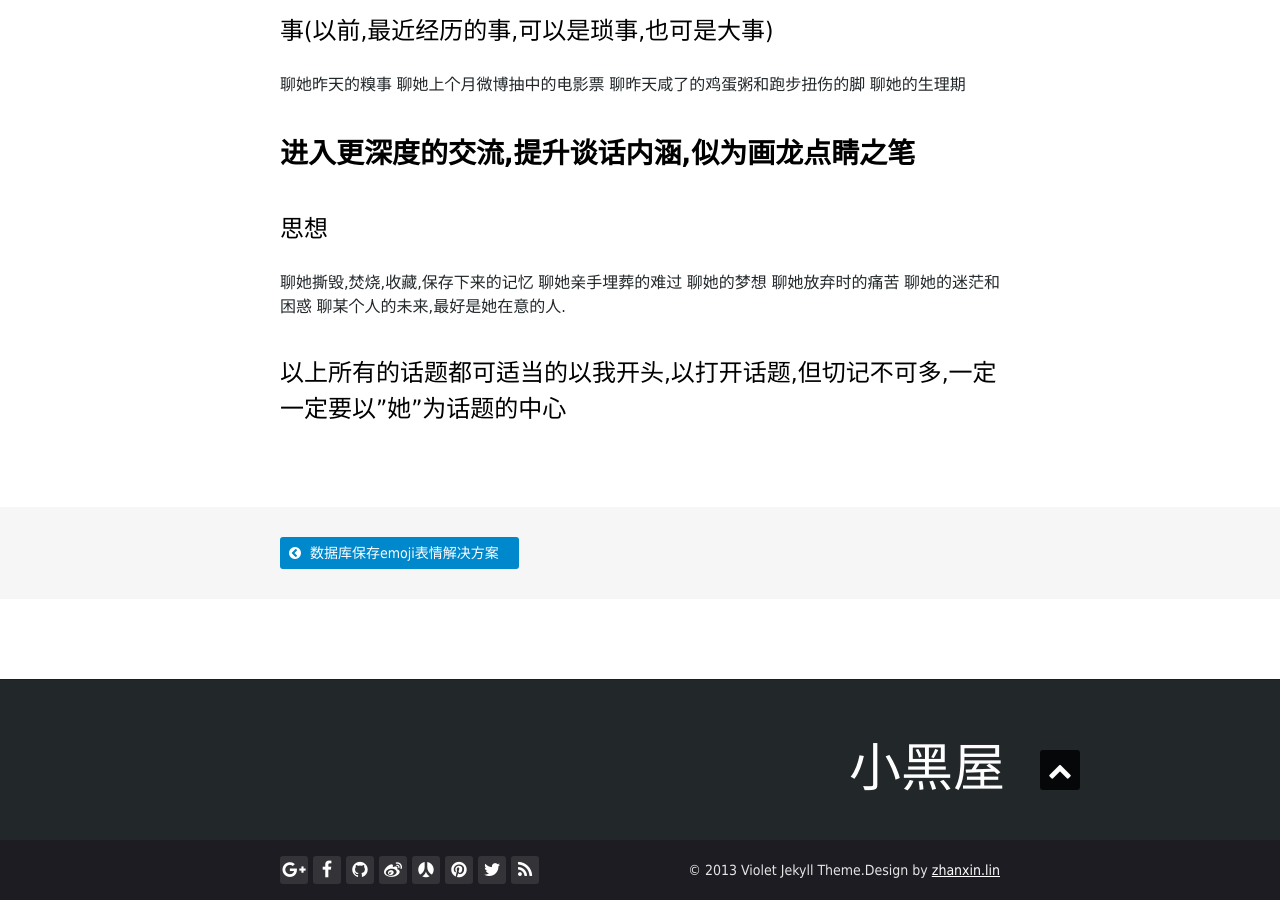
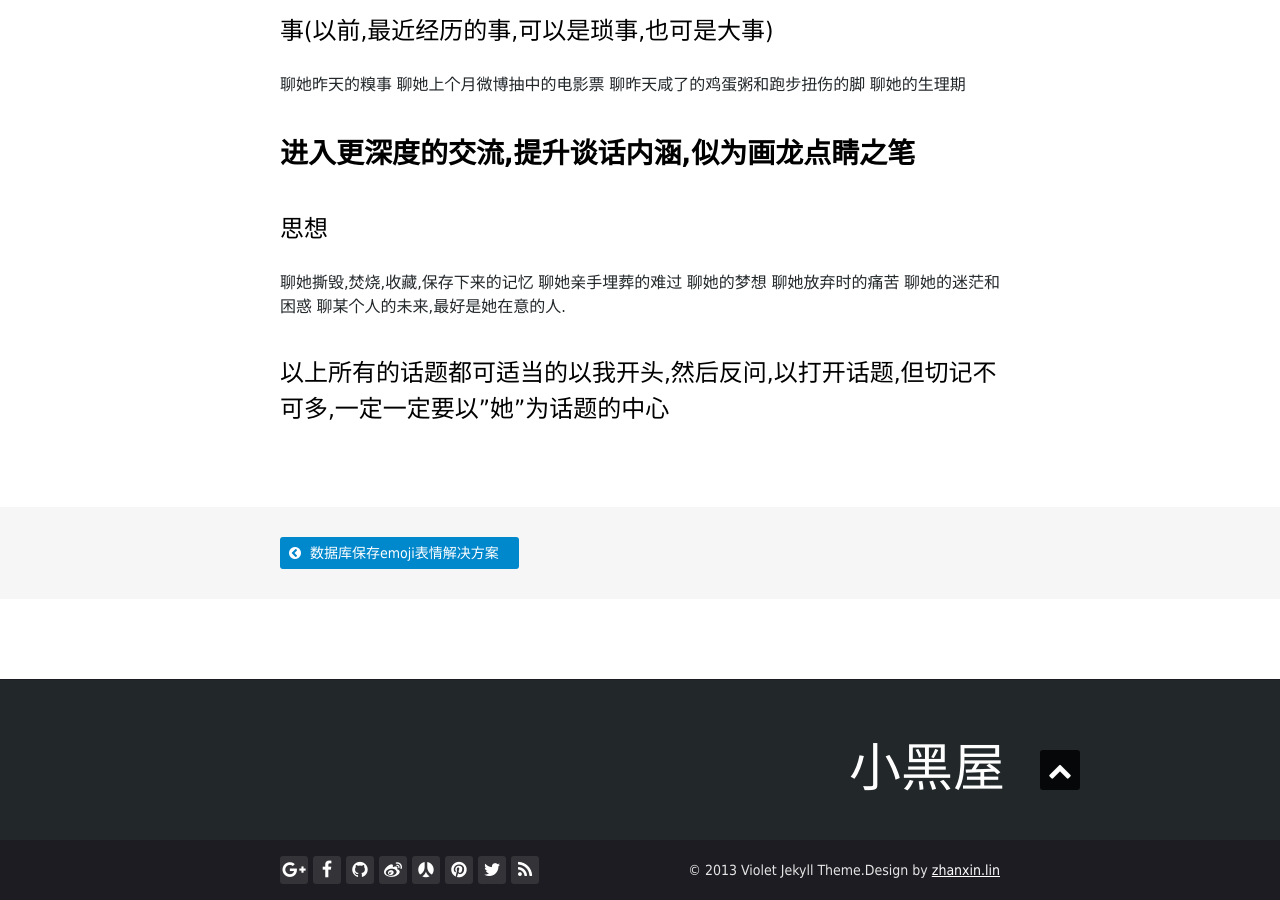
Before and after one commit to GeowindWu/GeowindWu.github.io, a Jekyll site: the page built from _posts/2017-08-31-huati-daquan.md, in a window 1280 px wide and 900 px high, scrolled down 1311 px. Built offline with Jekyll 4.4.1, drawn with Linux system fonts in a browser that asks for light colours; nearby versions of some CDN libraries; some web fonts are replaced.

Commit message:
话题大全

```diff
--- a/_posts/2017-08-31-huati-daquan.md
+++ b/_posts/2017-08-31-huati-daquan.md
@@ -66,4 +66,4 @@ title: 与人交流的话题技巧和话题(必看)
 聊她的迷茫和困惑
 聊某个人的未来,最好是她在意的人.
 
-### 以上所有的话题都可适当的以我开头,以打开话题,但切记不可多,一定一定要以"她"为话题的中心
+### 以上所有的话题都可适当的以我开头,然后反问,以打开话题,但切记不可多,一定一定要以"她"为话题的中心
```
